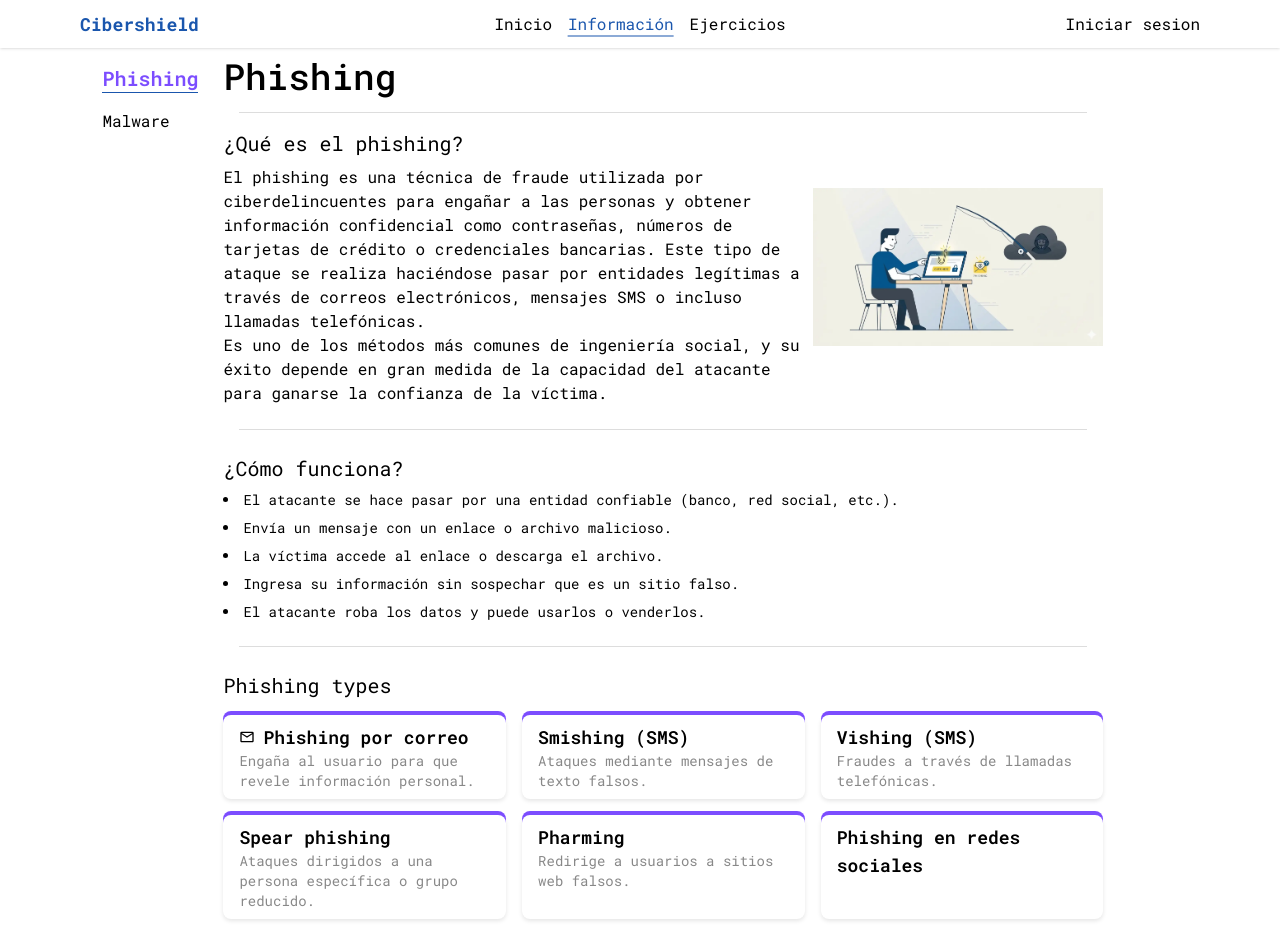
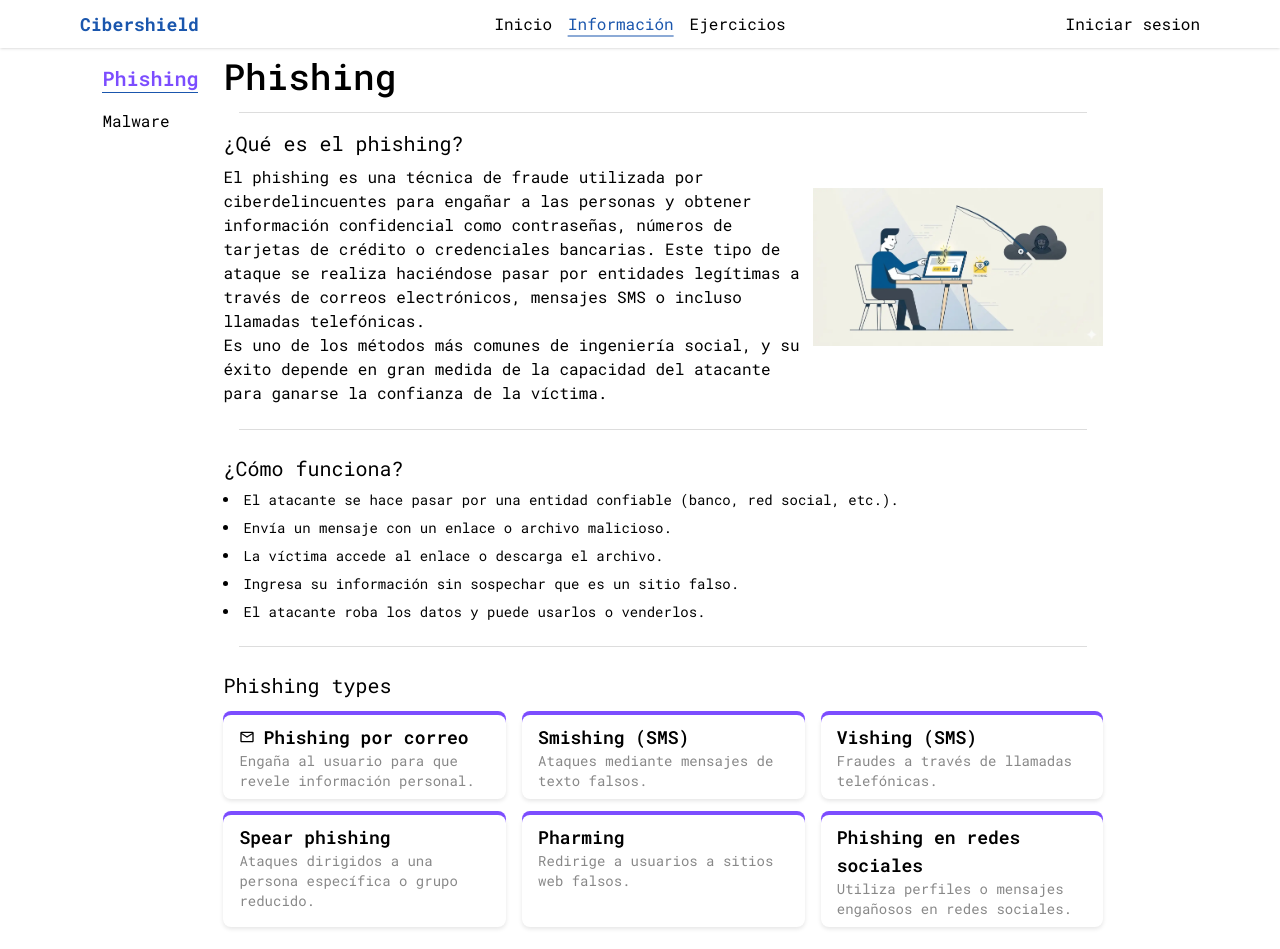
Before and after one commit to AdanCC21/CibershieldFront, a React (Vite) app: page /info in a window 1280 px wide. Shown: the top 949 px of the page. Built offline with nearby package versions, Linux system fonts and the light colour scheme.

Commit message:
modal animation

```diff
--- a/src/components/modal/GenModal.tsx
+++ b/src/components/modal/GenModal.tsx
@@ -1,5 +1,7 @@
 import type { Dispatch, ReactNode, SetStateAction } from "react"
 import { Icons } from "@/constants/icons"
+import { motion } from "framer-motion"
+import { showUp } from "@/constants/animations"
 
 interface Prompts {
     active: boolean
@@ -13,7 +15,7 @@ export default function GenModal({ active, setActive, children, title }: Prompts
 
     return (
         <div className="fixed top-0 left-0 flex w-screen h-screen bg-black/40" onClick={(e) => { setActive(false); e.stopPropagation(); }}>
-            <div className="flex flex-col gap-4 bg-white max-w-3/5 max-h-[60vh] m-auto p-4 overflow-hidden rounded-lg" onClick={(e) => { e.stopPropagation() }}>
+            <motion.div variants={showUp} initial="hidden" animate="showShort" exit="exit" className="flex flex-col gap-4 bg-white max-w-3/5 max-h-[60vh] m-auto p-4 overflow-hidden rounded-lg" onClick={(e) => { e.stopPropagation() }}>
                 <header className="flex items-center justify-between bg-(--primary-secundary) py-2">
                     {title &&
                         <span className="text-2xl font-medium">
@@ -31,7 +33,7 @@ export default function GenModal({ active, setActive, children, title }: Prompts
                         children
                     }
                 </main>
-            </div>
+            </motion.div>
         </div>
     )
 }
--- a/src/constants/phishing.tsx
+++ b/src/constants/phishing.tsx
@@ -98,6 +98,7 @@ const PhishingTypes: InfoArticle = {
             id: 5,
             title: "Phishing en redes sociales",
             content: "El phishing en redes sociales es una técnica que utiliza plataformas de redes sociales para engañar a los usuarios y hacer que revelen información personal o hagan clic en enlaces maliciosos. Los atacantes pueden crear perfiles falsos o enviar mensajes directos que parecen provenir de amigos o contactos legítimos. Estos mensajes a menudo contienen enlaces a sitios web falsos o solicitudes de información personal. Dado que las redes sociales son ampliamente utilizadas, el phishing en estas plataformas puede alcanzar a un gran número de personas rápidamente.",
+            summary: "Utiliza perfiles o mensajes engañosos en redes sociales.",
             child: <h1></h1>
         }
     ]
--- a/src/pages/Info/Info.tsx
+++ b/src/pages/Info/Info.tsx
@@ -32,12 +32,12 @@ export default function Info() {
                     <motion.ul variants={showUpContainer} initial="hidden" animate="showShort" exit="exit" className="flex flex-col gap-4">
                         {curVirus.sections.map((sec, ind: number) => {
                             return (
-                                <>
+                                <AnimatePresence mode="wait">
                                     <TitleDescription key={sec.content.id} title={sec.content.title} desc={sec.content.content} img={sec.content.img} />
                                     {ind < curVirus.sections.length - 1 &&
                                         <div className="h-px bg-[#0002] my-2 mx-4"></div>
                                     }
-                                </>
+                                </AnimatePresence>
                             )
                         })}
                     </motion.ul>
--- a/src/pages/Info/components/TitleDesc.tsx
+++ b/src/pages/Info/components/TitleDesc.tsx
@@ -1,7 +1,7 @@
 import GenModal from "@/components/modal/GenModal"
 import { showUp, tailwindcssDuration } from "@/constants/animations"
 import type { InfoArticle } from "@/entities/virus"
-import { motion } from "framer-motion"
+import { AnimatePresence, motion } from "framer-motion"
 import { useState, type ReactNode } from "react"
 
 interface Prompts {
@@ -11,7 +11,7 @@ interface Prompts {
 }
 export default function TitleDescription({ title, desc, img }: Prompts) {
     const [modalActive, showModal] = useState(false);
-    const [curModalChild, setModChild] = useState<{ title?: string, children: string | ReactNode }>({ title: "", children: "" });
+    const [curModalChild, setModChild] = useState<{ id: number, title?: string, children: string | ReactNode }>({ id: 0, title: "", children: "" });
 
     const switchItem = () => {
         if (typeof desc === 'string') {
@@ -36,7 +36,8 @@ export default function TitleDescription({ title, desc, img }: Prompts) {
                                 showModal(true);
                                 if (typeof article.content === 'string') {
                                     setModChild({
-                                        title:article.title,
+                                        id: article.id,
+                                        title: article.title,
                                         children: article.content
                                     })
                                     console.log(curModalChild);
@@ -60,6 +61,7 @@ export default function TitleDescription({ title, desc, img }: Prompts) {
     }
 
     return (
+        <AnimatePresence mode='wait'>
             <motion.div variants={showUp} className='flex gap-2 h-fit w-full'>
                 <div className="flex flex-col gap-2 flex-2 ">
                     <h3 className='text-xl'>{title}</h3>
@@ -71,12 +73,13 @@ export default function TitleDescription({ title, desc, img }: Prompts) {
                     </div>
                 }
                 {curModalChild.children &&
-                <GenModal active={modalActive} setActive={showModal} title={curModalChild.title}>
+                    <GenModal key={curModalChild.id} active={modalActive} setActive={showModal} title={curModalChild.title}>
                         <>
                             {curModalChild.children}
                         </>
                     </GenModal>
                 }
             </motion.div>
+        </AnimatePresence>
     )
 }
```
Lines whose indentation alone changed are shown as unchanged.
